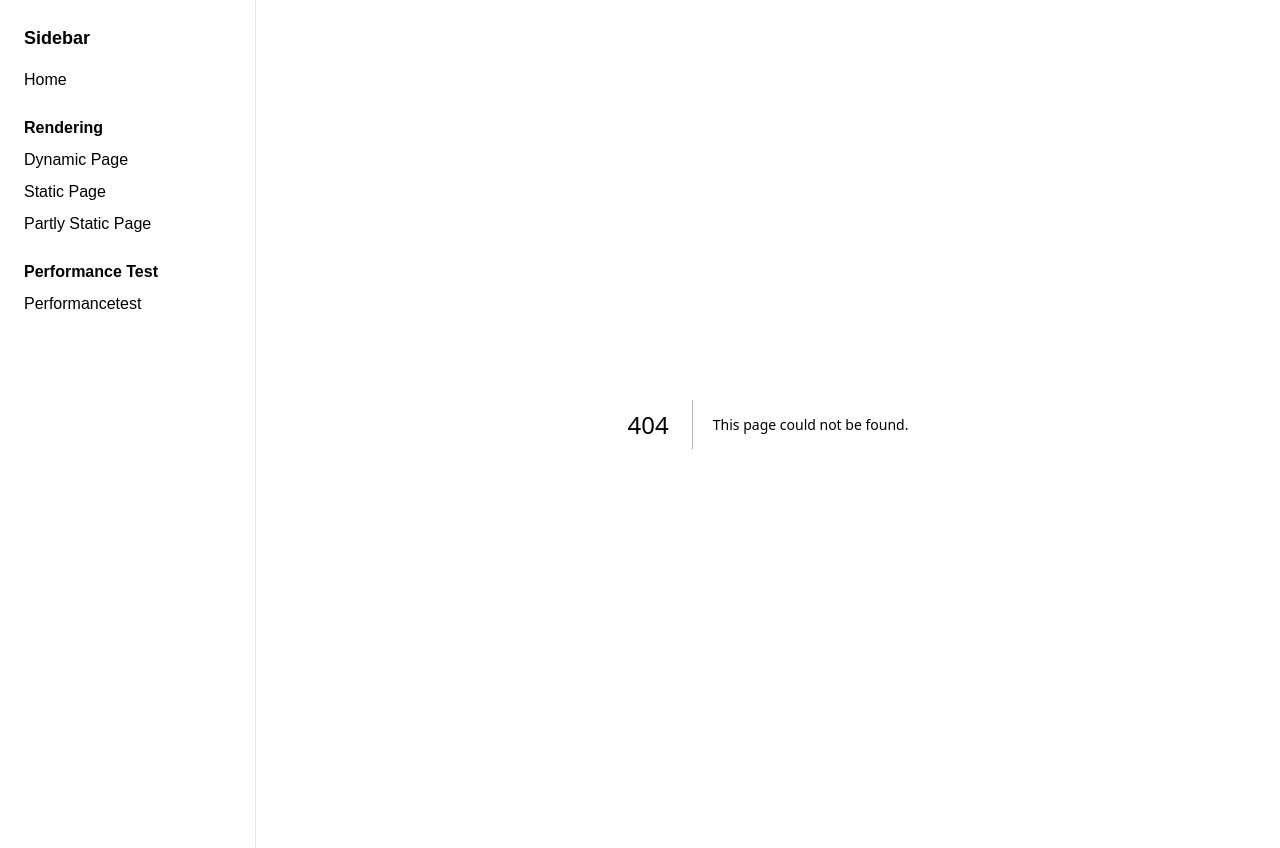
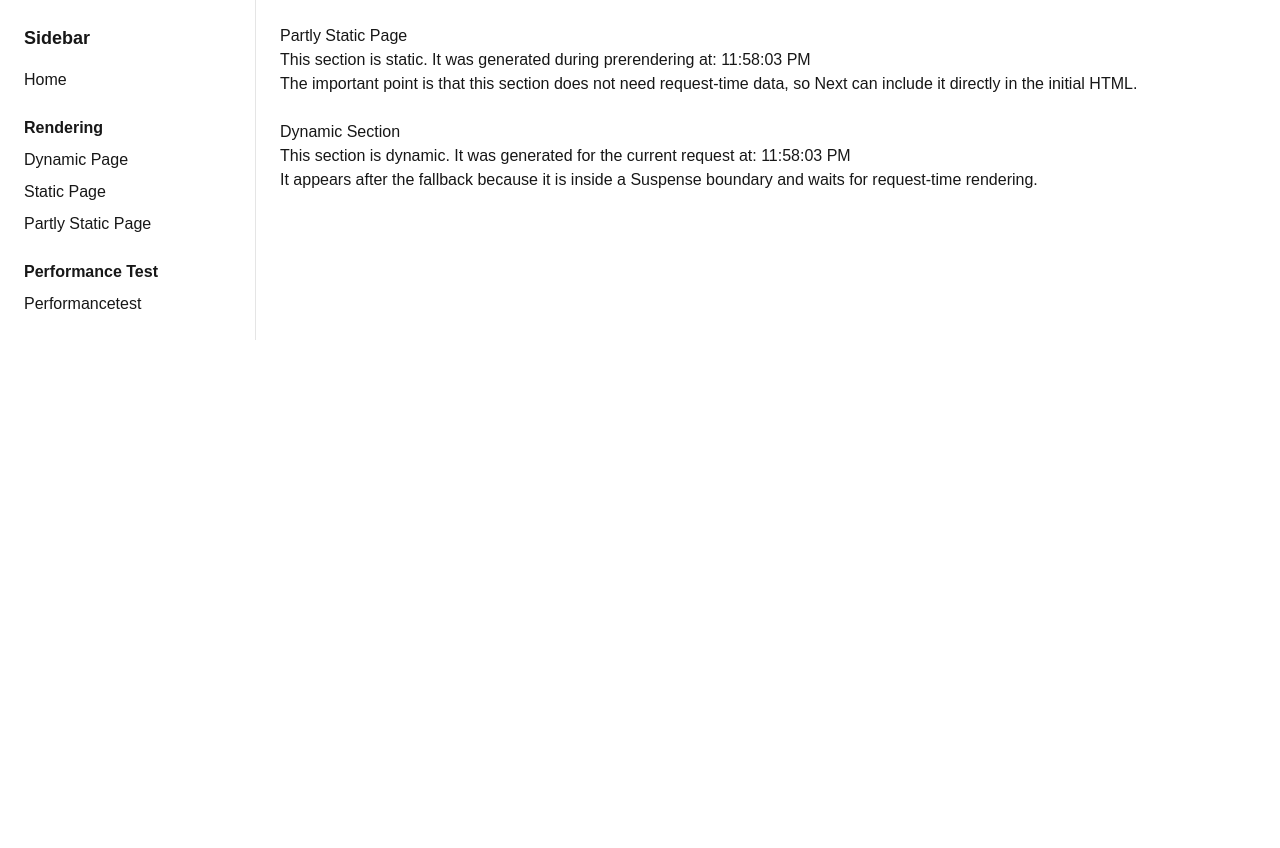
Before and after one commit to AAstrup/nextjs-16-training-repo, a Next.js app: page /rendering/partly-static in a window 1280 px wide. Before the commit this address had no page. After the commit the page ends 800 px from the top, so only its background shows below. Built offline with nearby package versions, Linux system fonts and the light colour scheme.

Commit message:
Cache components

```diff
--- a/app/rendering/dynamic/page.tsx
+++ b/app/rendering/dynamic/page.tsx
@@ -1,12 +1,22 @@
-export const dynamic = "force-dynamic";
+import { connection } from "next/server";
 
-export default function DynamicPage() {
+export default async function DynamicPage() {
+  // `connection()` tells Next:
+  // "stop prerendering here and wait for a real request".
+  //
+  // This is the correct Next 16 way to make per-request values like `new Date()`
+  // dynamic when you are using Cache Components.
+  await connection();
+
+  // Because this runs after `connection()`, it is computed at request time.
   const time = new Date().toLocaleTimeString();
 
   return (
     <div>
       <h1>Dynamic Rendering</h1>
-      <p>This page is rendered dynamically, so the current time is: {time}</p>
+      <p>
+        This page is rendered dynamically, so the current time is: {time}
+      </p>
     </div>
   );
 }
--- /dev/null
+++ b/app/rendering/partly-static/_components/DynamicSection.tsx
@@ -0,0 +1,29 @@
+import { connection } from "next/server";
+
+export default async function DynamicSection() {
+  // This marks everything below as request-time work.
+  // The parent page can still be partially prerendered, but this component
+  // itself will wait for a real request and then stream in later.
+  await connection();
+
+  // This now runs per request, not at build time.
+  const requestTime = new Date().toLocaleTimeString();
+
+  // Adding a small delay makes the streaming behavior easier to see in the UI.
+  // You can remove this once the concept is clear.
+  await new Promise((resolve) => setTimeout(resolve, 1500));
+
+  return (
+    <section>
+      <h2>Dynamic Section</h2>
+      <p>
+        This section is dynamic. It was generated for the current request at:{" "}
+        {requestTime}
+      </p>
+      <p>
+        It appears after the fallback because it is inside a Suspense boundary
+        and waits for request-time rendering.
+      </p>
+    </section>
+  );
+}
--- /dev/null
+++ b/app/rendering/partly-static/_components/StaticSection.tsx
@@ -0,0 +1,19 @@
+export default function StaticSection() {
+  // This is computed during prerendering and ends up in the static shell.
+  // Every user initially gets this same HTML until the route is re-rendered.
+  const buildTime = new Date().toLocaleTimeString();
+
+  return (
+    <section className="mb-6">
+      <h1>Partly Static Page</h1>
+      <p>
+        This section is static. It was generated during prerendering at:{" "}
+        {buildTime}
+      </p>
+      <p>
+        The important point is that this section does not need request-time
+        data, so Next can include it directly in the initial HTML.
+      </p>
+    </section>
+  );
+}
--- /dev/null
+++ b/app/rendering/partly-static/page.tsx
@@ -0,0 +1,28 @@
+import { Suspense } from "react";
+import DynamicSection from "./_components/DynamicSection";
+import StaticSection from "./_components/StaticSection";
+
+export default function PartlyStaticPage() {
+  return (
+    <div>
+      {/*
+        This section is rendered during prerendering and becomes part of the
+        static shell that can be sent immediately.
+      */}
+      <StaticSection />
+
+      {/*
+        This Suspense fallback is also part of the static shell.
+        The user sees it immediately while Next waits for the dynamic section
+        to render at request time.
+      */}
+      <Suspense fallback={<p>Loading dynamic section...</p>}>
+        {/*
+          This child calls `connection()`, so it cannot be prerendered.
+          Instead, it is streamed in later as the dynamic portion of the route.
+        */}
+        <DynamicSection />
+      </Suspense>
+    </div>
+  );
+}
--- a/app/rendering/static/page.tsx
+++ b/app/rendering/static/page.tsx
@@ -1,12 +1,15 @@
-export const dynamic = "force-static";
-
 export default function StaticPage() {
+  // This value is calculated during prerendering.
+  // Because this component only does synchronous deterministic work from Next's
+  // perspective, it becomes part of the static HTML shell.
   const time = new Date().toLocaleTimeString();
 
   return (
     <div>
       <h1>Static Rendering</h1>
-      <p>This page is rendered statically, so the build time was: {time}</p>
+      <p>
+        This page is rendered statically, so the build time was: {time}
+      </p>
     </div>
   );
 }
--- a/package.json
+++ b/package.json
@@ -4,6 +4,7 @@
   "private": true,
   "scripts": {
     "dev": "next dev",
+    "dev-static": "npm run build-locally && npm run start-locally",
     "build": "next build",
     "start": "cd .next/standalone && node server.js",
     "prepare-standalone-local": "node scripts/prepare-standalone-local.mjs",
```
